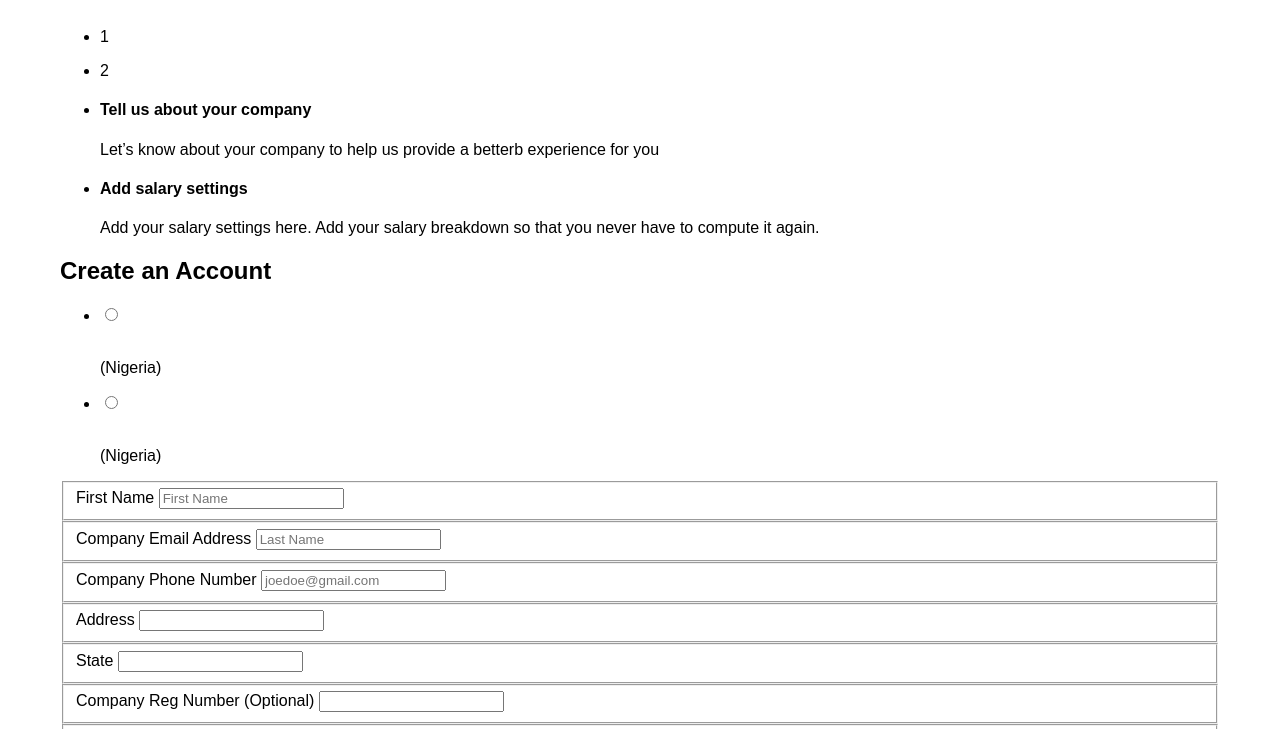
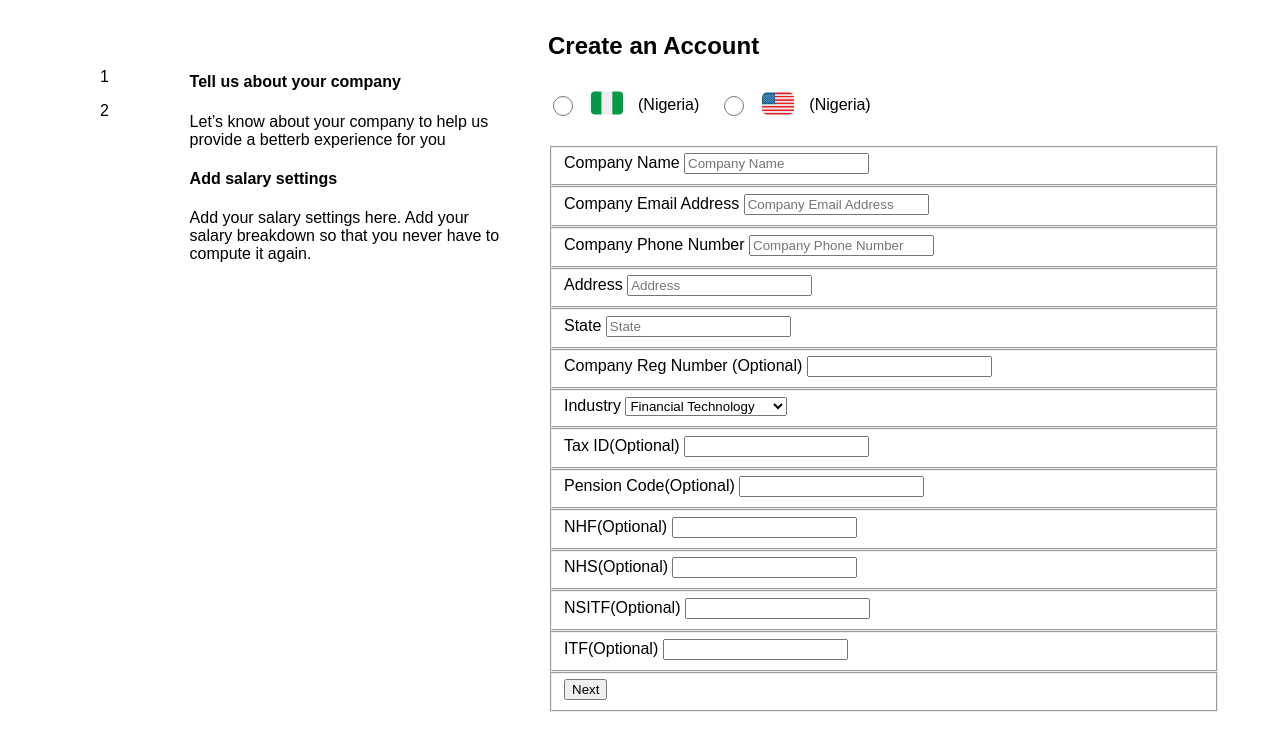
Before and after one commit to HERNS-INC/WEBSITE, a plain HTML site: page whitelist.html in a window 1280 px wide. Shown: the part 64-793 px from the top of the page. Drawn offline with Linux system fonts and the light colour scheme.

Commit message:
Styling: styled the  and other components

```diff
--- a/assets/css/custom.css
+++ b/assets/css/custom.css
@@ -102,6 +102,48 @@
 
   }
 
+   /* WHITELIST PAGE */
+
+   .whitelist-grid{
+    display: grid;
+    grid-template-columns: 4fr 6fr;
+    gap:40px;
+  }
+
+  .whitelist-sidebar{
+    display: grid;
+    visibility: visible;
+    grid-template-columns: 2fr 8fr;
+    margin-top: 40px;
+  }
+
+  .whitelist-sidebar ul{
+    text-decoration: none;
+    list-style: none;
+  }
+
+  .whitelist-selection{
+    display: flex;
+    gap:20px;
+    padding:0;
+  }
+
+  .whitelist-selection li{
+    display: flex;
+    align-items: center;
+    gap:15px;
+    justify-content: flex-start;
+  }
+
+  .whitelist-radio input{
+    width:20px;
+    height: 20px;
+  }
+
+  .whitelist-main #whitelist-form-2{
+    display: none;
+  }
+
   @media (max-width: 768px){
     .contact-form{
       flex-direction: column;
@@ -111,4 +153,13 @@
       margin: 40px 0;
     }
 
+    /* WHITELIST */
+    .whitelist-grid{
+      grid-template-columns: 1fr;
+    }
+
+    .whitelist-sidebar{
+      display: none;
+      visibility: hidden;
+    }
   }
--- a/whitelist.html
+++ b/whitelist.html
@@ -5,9 +5,12 @@
         <meta name="viewport" content="width=device-width, initial-scale=1.0">
         <link rel="stylesheet" href="assets/css/style.css">
         <link rel="stylesheet" href="assets/css/styleguide.css">
+        <link rel="stylesheet" type="text/css" href="assets/css/custom.css"/>
         <title>Join Whitelist</title>
     </head>
     <body class="landing-page">
+
+        <!-- HEADER -->
         <header class="navbar">
             <img class="mask-group" src="assets/img/mask-group.png" alt="Logo">
             <div class="menu-toggle" id="menu-toggle">
@@ -29,11 +32,12 @@
                 </div>
             </nav>
         </header>
+
         <!-- WHITELIST FORM MAIN -->
         <main class="container">
-            <div class="Whitelist-grid">
+            <div class="whitelist-grid">
                 <!-- SIDE BAR  -->
-                <div class="Whitelist-sidebar">
+                <side class="whitelist-sidebar">
                     <!-- SIDEBAR NUMBERING -->
                     <div class="whitelist-numbering">
                         <div class="number-container">
@@ -61,29 +65,30 @@
                             </li>
                         </ul>
                     </div>
-                </div>
+                </side>
 
-                <div class="whitelist-main">
+                <!-- MAIN -->
+                <section class="whitelist-main">
                     <!-- FORM 1 -->
-                    <form id="Whitelist-form-1">
+                    <form id="whitelist-form-1">
                         <div class="Whitelist-title">
                             <h2>Create an Account</h2>
                         </div>
 
                         <!-- RADIO SELECTION -->
                         <div>
-                            <ul class="Whitelist-selection">
+                            <ul class="whitelist-selection">
                                 <li class="whitelist-radio" id="nigeria">
-                                    <input type="radio" id="nigeria-radio"/>
-                                    <div>
-                                        <img />
+                                    <input type="radio" id="nigeria-radio" class="radio"/>
+                                    <div class="flag-holder">
+                                        <img src="assets/img/nigeria-flag.svg" alt="Nigeria flag"/>
                                     </div>
                                     <p>(Nigeria)</p>
                                 </li>
-                                <li class="whitelist-radio" id="america-radio">
-                                    <input type="radio"/>
-                                    <div>
-                                        <img />
+                                <li class="whitelist-radio" id="america">
+                                    <input type="radio" id="america-radio"/>
+                                    <div class="flag-holder">
+                                        <img src="assets/img/us-flag.svg" alt="USA flag"/>
                                     </div>
                                     <p>(Nigeria)</p>
                                 </li>
@@ -92,27 +97,27 @@
 
                         <!-- GRID INPUT -->
                         <fieldset>
-                            <label>First Name</label>
-                            <input type="text" placeholder="First Name"/>
+                            <label>Company Name</label>
+                            <input type="text" placeholder="Company Name"/>
                         </fieldset>
 
                         <!-- WHITELIST FORM GRID -->
                         <div class="whitelist-form-grid" data="" method="post">
                             <fieldset>
                                 <label>Company Email Address</label>
-                                <input type="text" placeholder="Last Name"/>
+                                <input type="text" placeholder="Company Email Address"/>
                             </fieldset>
                             <fieldset>
                                 <label>Company Phone Number</label>
-                                <input type="email" placeholder="joedoe@gmail.com"/>
+                                <input type="tel" placeholder="Company Phone Number"/>
                             </fieldset>
                             <fieldset>
                                 <label>Address</label>
-                                <input type="text" placeholder=""/>
+                                <input type="text" placeholder="Address"/>
                             </fieldset>
                             <fieldset>
                                 <label>State</label>
-                                <input type="text" placeholder=""/>
+                                <input type="text" placeholder="State"/>
                             </fieldset>
                             <fieldset>
                                 <label>Company Reg Number <span class="whitelist-input-optional">(Optional)</span></label>
@@ -120,7 +125,11 @@
                             </fieldset>
                             <fieldset>
                                 <label>Industry</label>
-                                <input type="text" placeholder=""/>
+                                <select type="text" placeholder="">
+                                    <optgroup>
+                                        <option>Financial Technology</option>
+                                    </optgroup>
+                                </select>
                             </fieldset>
                             <fieldset>
                                 <label>Tax ID<span class="whitelist-input-optional">(Optional)</span></label>
@@ -152,7 +161,7 @@
                         </div>
                     </form>
                     <!-- FORM 2 -->
-                    <form id="Whitelist-form-2">
+                    <form id="whitelist-form-2">
 
                         <div class="Whitelist-title">
                             <h2>Payroll Breakdown settings</h2>
@@ -259,9 +268,11 @@
                             </fieldset>
                         </div>
                     </form>
-                </div>
+                </section>
             </div>
         </main>
+
+        <!-- FOOTER -->
         <footer class="credits">
             <div class="frame-footer">
                 <div class="content">
```
Also changed, not shown: assets/img/nigeria-flag.svg (added), assets/img/us-flag.svg (added).
